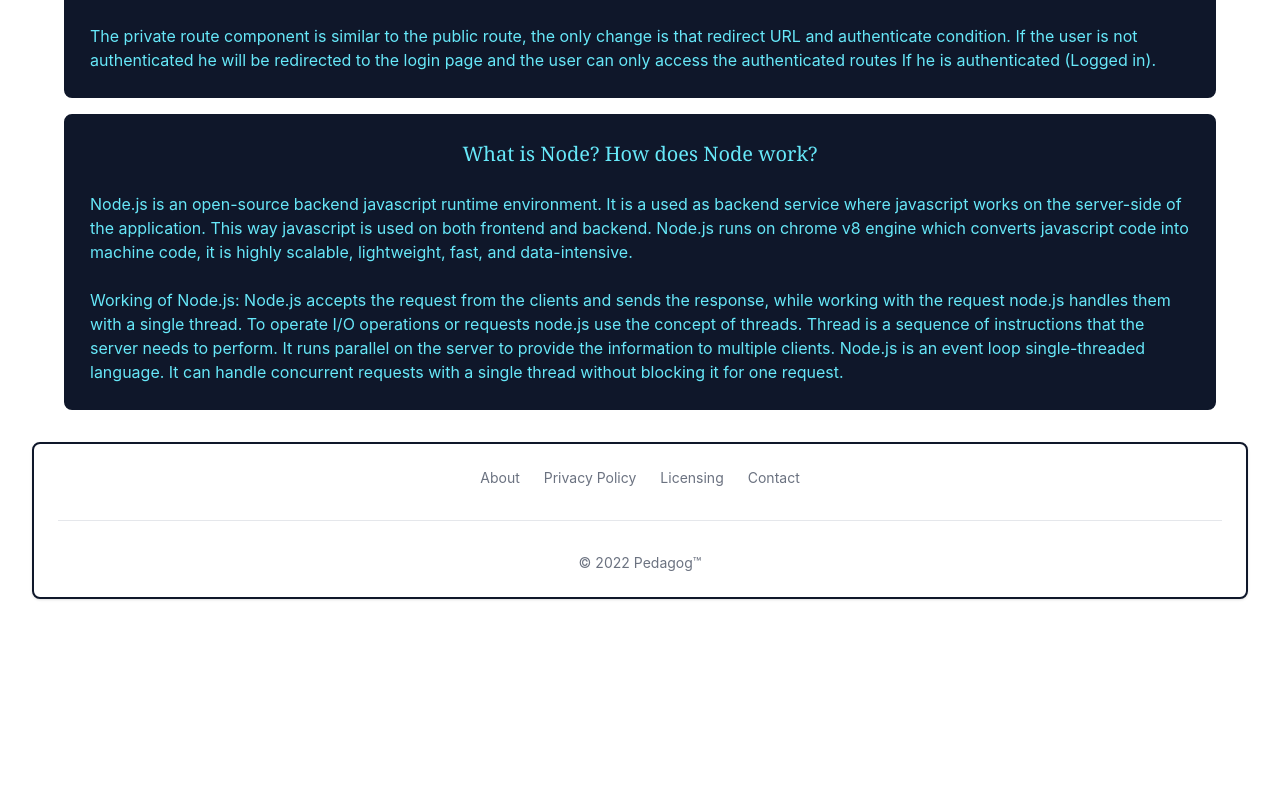
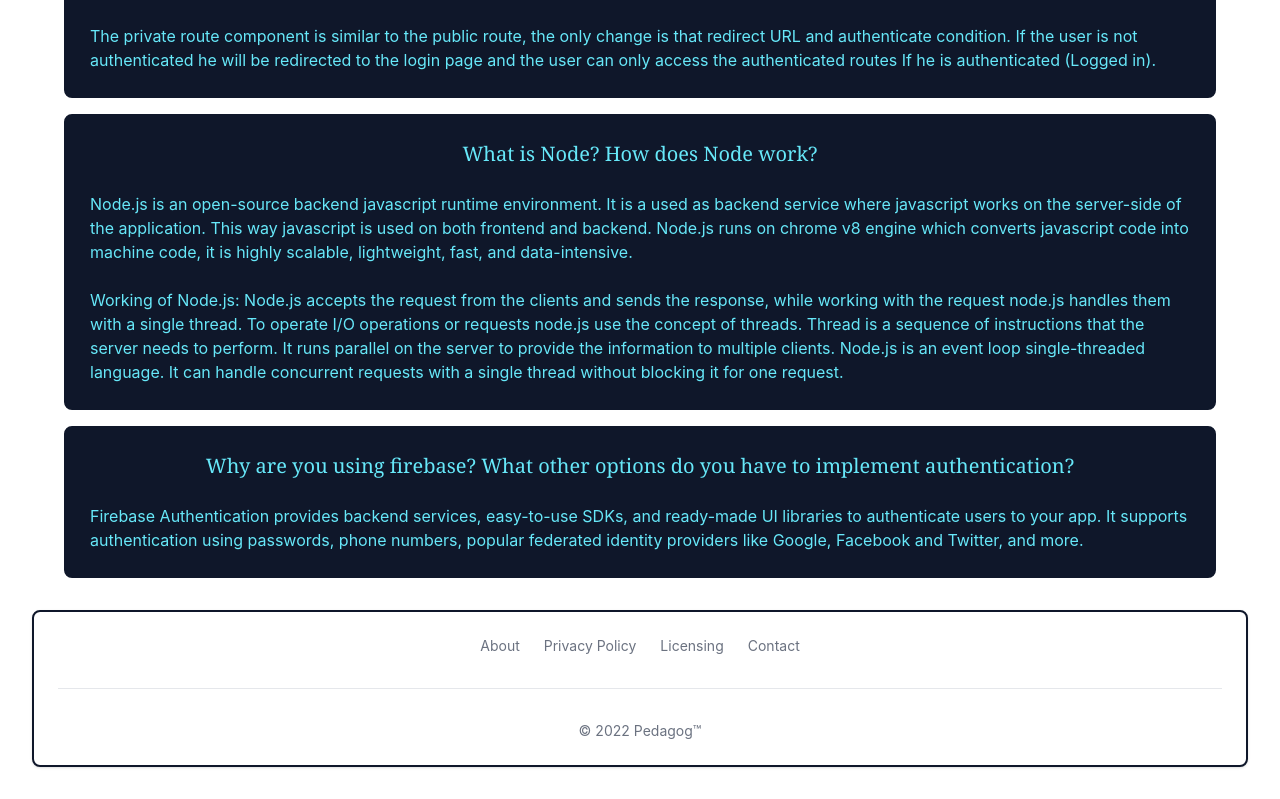
Before and after one commit to abdulhakim10/pedagog-client-side, a React (Create React App) app: page /blog in a window 1280 px wide. Shown: the part 492-1291 px from the top of the page. Before the commit the page ends 1123 px from the top, so only its background shows below. Built offline with nearby package versions, Linux system fonts and the light colour scheme; no server answers.

Commit message:
blog page update

```diff
--- a/src/Pages/Blog/Blog.js
+++ b/src/Pages/Blog/Blog.js
@@ -25,6 +25,11 @@ const Blog = () => {
                 <br />
                 <p>Working of Node.js: Node.js accepts the request from the clients and sends the response, while working with the request node.js handles them with a single thread. To operate I/O operations or requests node.js use the concept of threads. Thread is a sequence of instructions that the server needs to perform. It runs parallel on the server to provide the information to multiple clients. Node.js is an event loop single-threaded language. It can handle concurrent requests with a single thread without blocking it for one request.</p>
             </div>
+            <div className='border-2 mb-4 rounded-lg bg-slate-900 text-cyan-300 p-6 border-slate-900'>
+                <h2 className='text-xl font-serif text-center '>Why are you using firebase? What other options do you have to implement authentication?</h2>
+                <br />
+                <p>Firebase Authentication provides backend services, easy-to-use SDKs, and ready-made UI libraries to authenticate users to your app. It supports authentication using passwords, phone numbers, popular federated identity providers like Google, Facebook and Twitter, and more.</p>
+            </div>
         </div>
     );
 };
```
Also changed, not shown: src/Pages/Subject/CheckOut.js (+1 -19 lines).
